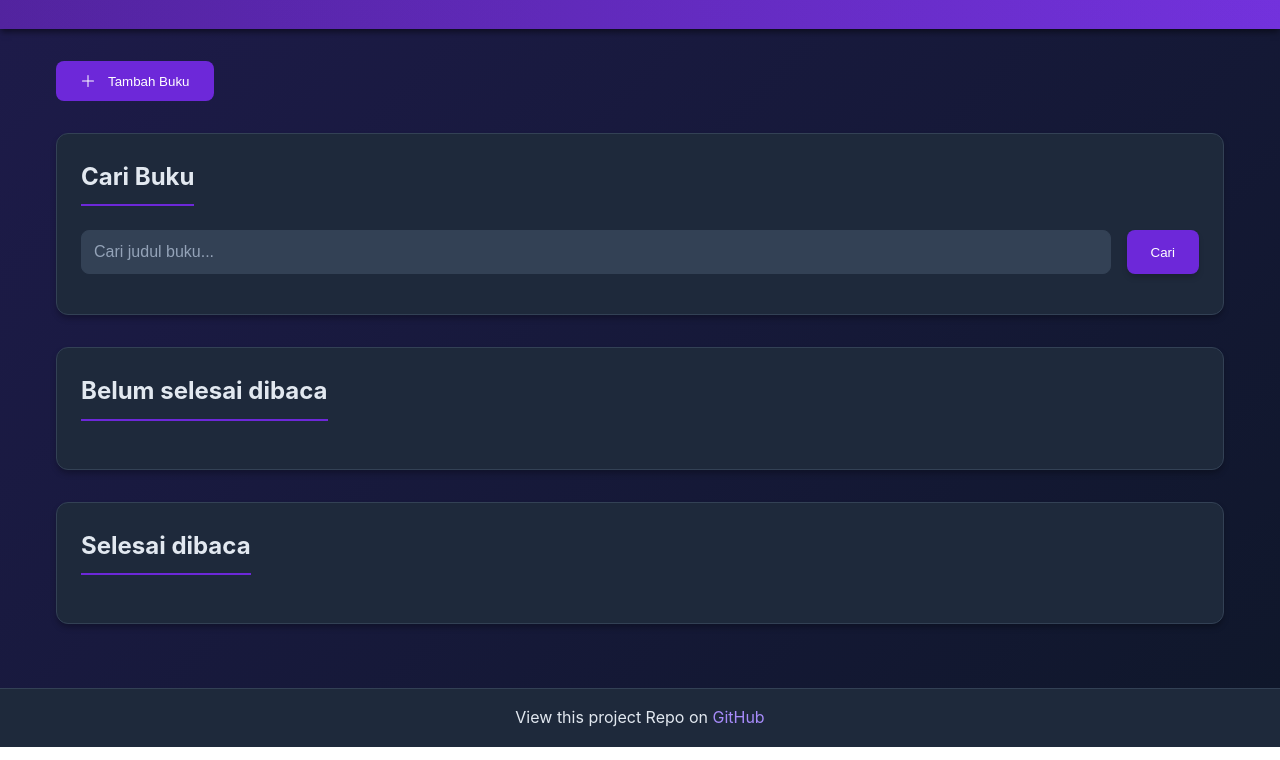
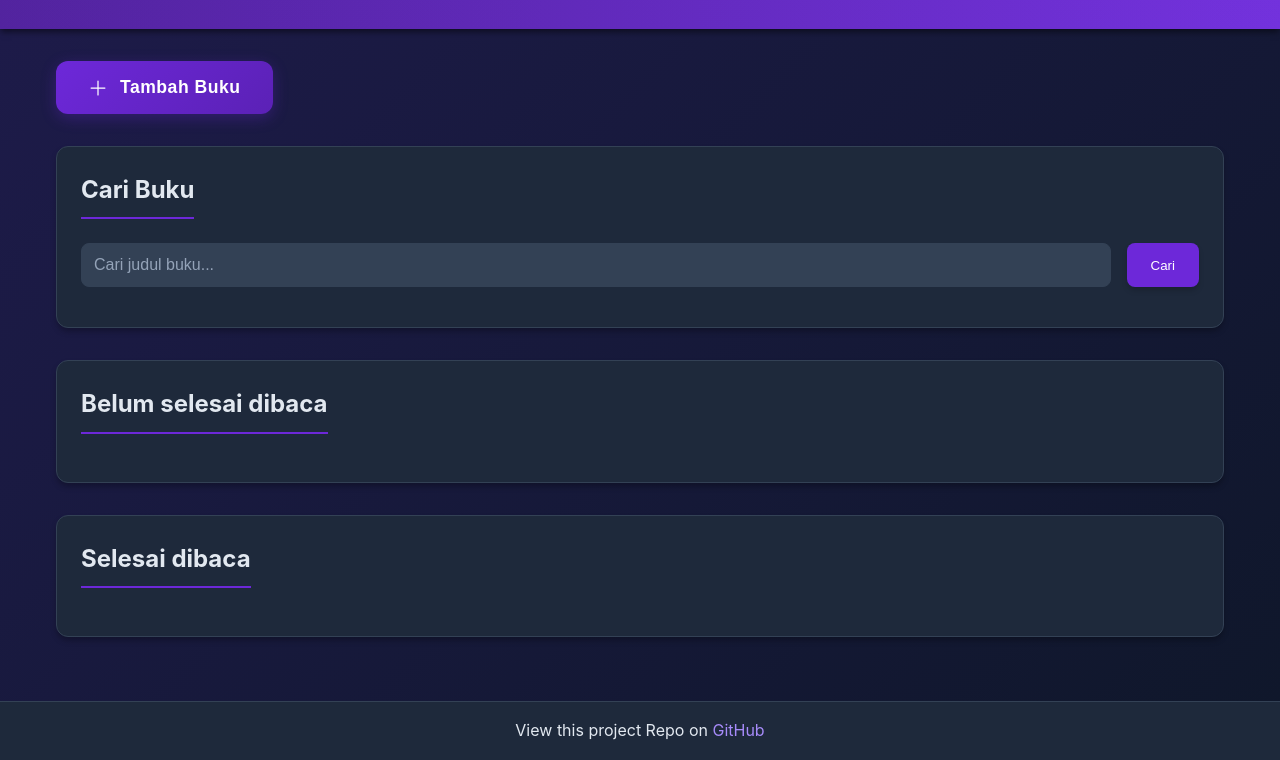
Before and after one commit to fxrdhan/-Bookshelf-App, a plain HTML site: page index.html in a window 1280 px wide. Shown: the part 99-859 px from the top of the page. Drawn offline with Linux system fonts and the light colour scheme.

Commit message:
Enhance UI experience

```diff
--- a/css/style.css
+++ b/css/style.css
@@ -101,9 +101,13 @@ main {
   padding: 2rem 1rem;
 }
 
+section.card {
+  border-radius: 12px;
+}
+
 section {
   background: var(--surface-color);
-  border-radius: 12px;
+  /* border-radius: 12px; */
   padding: 1.5rem;
   margin-bottom: 2rem;
   box-shadow: 0 4px 6px -1px rgba(0, 0, 0, 0.3);
@@ -610,6 +614,36 @@ body[data-theme="light"] {
   align-items: center;
   justify-content: center;
   gap: 0.5rem;
+  background: linear-gradient(135deg, var(--primary-color), var(--primary-dark));
+  padding: 1rem 2rem;
+  font-size: 1.1rem;
+  font-weight: 600;
+  letter-spacing: 0.5px;
+  box-shadow: 0 4px 15px rgba(109, 40, 217, 0.3);
+  border-radius: 12px;
+  width: auto;
+  min-width: 200px;
+}
+
+.btn-add:hover {
+  transform: translateY(-2px);
+  box-shadow: 0 6px 20px rgba(109, 40, 217, 0.4);
+  background: linear-gradient(135deg, var(--primary-dark), var(--primary-color));
+}
+
+.btn-add:active {
+  transform: translateY(1px);
+  box-shadow: 0 2px 10px rgba(109, 40, 217, 0.3);
+}
+
+.btn-add svg {
+  width: 20px;
+  height: 20px;
+  transition: transform 0.3s ease;
+}
+
+.btn-add:hover svg {
+  transform: rotate(90deg);
 }
 
 @keyframes modalSlideIn {
--- a/index.html
+++ b/index.html
@@ -88,7 +88,7 @@
           </form>
         </div>
       </section>
-      <section>
+      <section class="card">
         <h2>Cari Buku</h2>
         <form id="searchBook" data-testid="searchBookForm">
           <input
@@ -108,14 +108,14 @@
           class="notification"
           data-testid="notification"></div>
       </section>
-      <section>
+      <section class="card">
         <h2>Belum selesai dibaca</h2>
         <div
           id="incompleteBookList"
           class="book-grid"
           data-testid="incompleteBookList"></div>
       </section>
-      <section>
+      <section class="card">
         <h2>Selesai dibaca</h2>
         <div
           id="completeBookList"
```
